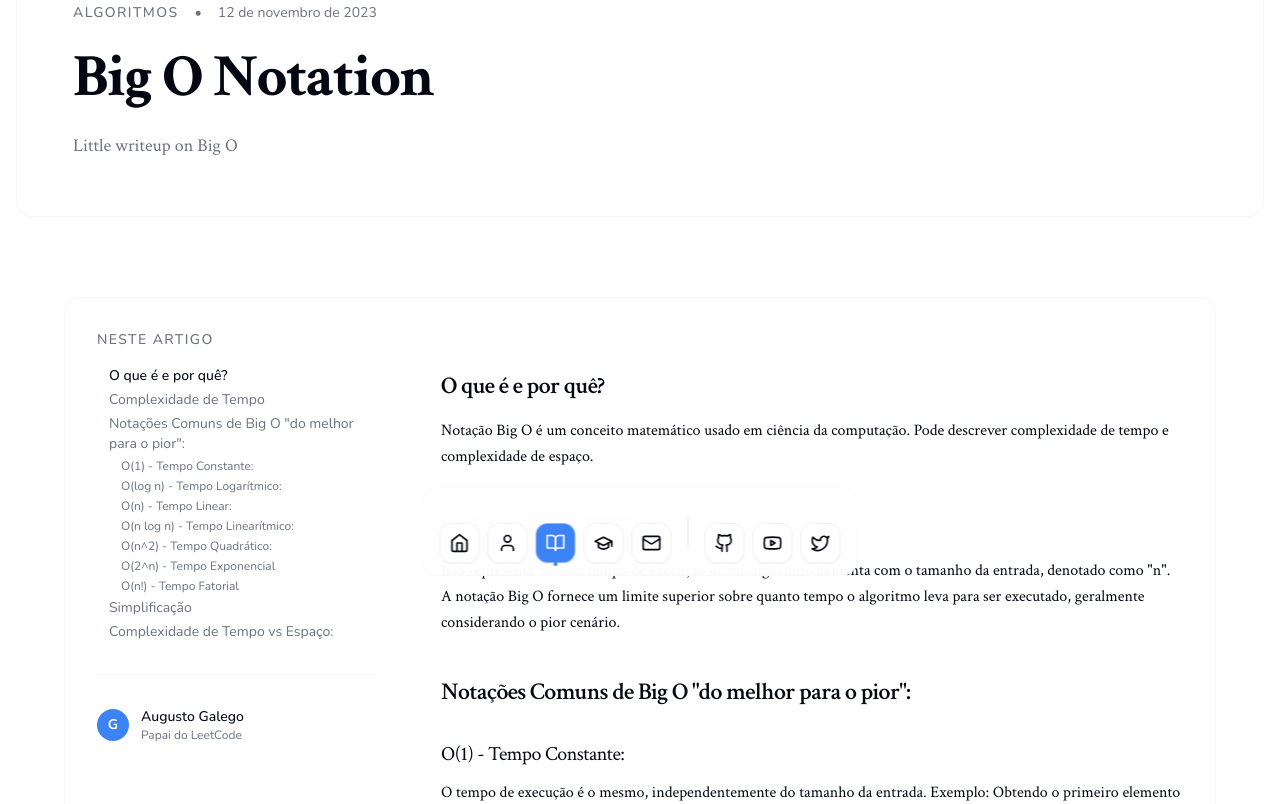
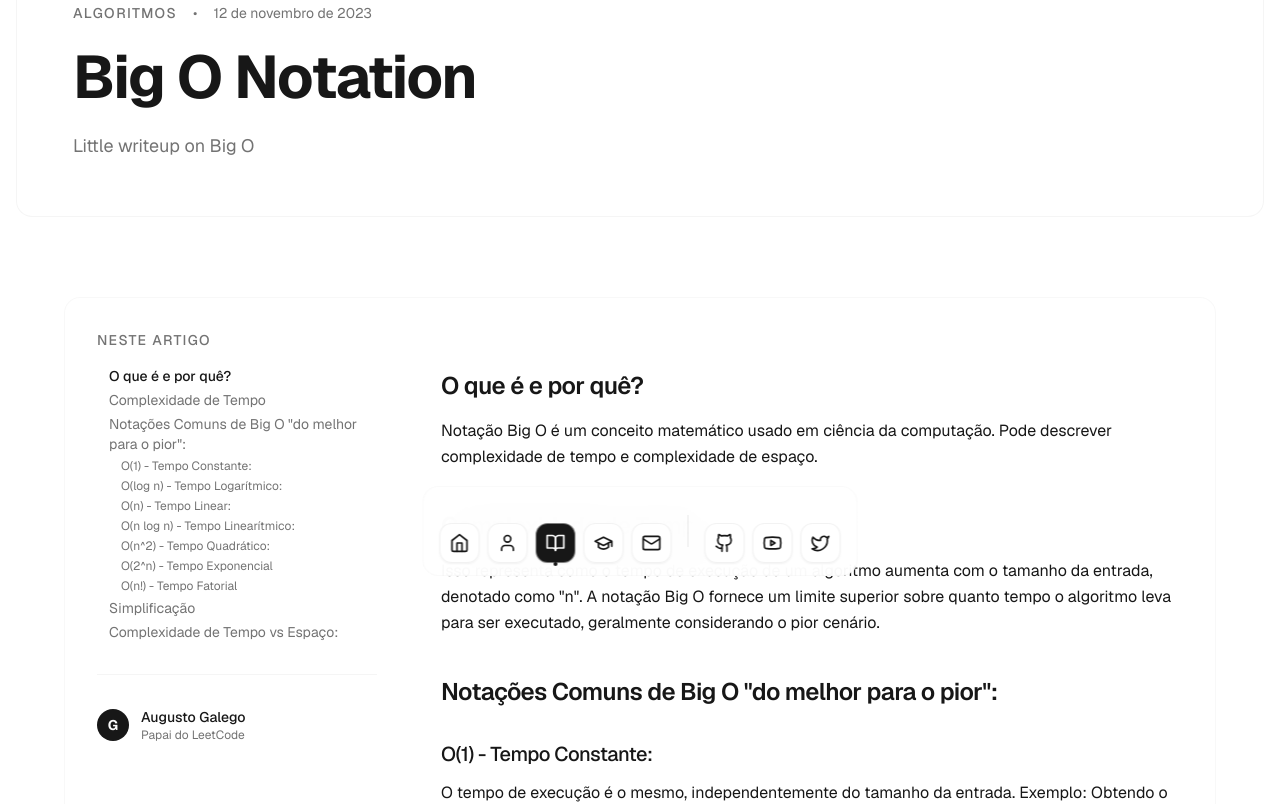
Before and after one commit to gutogalego/augusto-galego, a Next.js app: page /blog/big-o in a window 1280 px wide. Shown: the part 200-1004 px from the top of the page. Built offline with nearby package versions, Linux system fonts and the light colour scheme.

Commit message:
chore: add geist package and update Tailwind CSS configuration for font settings

```diff
--- a/package.json
+++ b/package.json
@@ -44,6 +44,7 @@
     "cmdk": "^0.2.0",
     "date-fns": "^2.30.0",
     "framer-motion": "^12.23.12",
+    "geist": "^1.5.1",
     "lucide-react": "^0.279.0",
     "marked": "^16.2.1",
     "next": "^15.0.0",
--- a/src/app/layout.tsx
+++ b/src/app/layout.tsx
@@ -2,31 +2,9 @@ import { Footer, Navigation } from '@/components/layout'
 import { CanvasOverlay } from '@/components/ui/canvas-overlay'
 import { DockNavbar } from '@/components/ui/dock-navbar'
 import { PageTransition } from '@/components/ui/page-transition'
+import { GeistMono, GeistSans } from 'geist/font'
 import type { Metadata } from 'next'
-import { Crimson_Text, JetBrains_Mono, Nunito } from 'next/font/google'
 import '@/styles/globals.css'
-
-// Sans-serif para UI e navegação
-const nunito = Nunito({
-  subsets: ['latin'],
-  variable: '--font-sans',
-  display: 'swap',
-})
-
-// Serif para títulos e conteúdo editorial
-const crimsonText = Crimson_Text({
-  subsets: ['latin'],
-  weight: ['400', '600', '700'],
-  variable: '--font-serif',
-  display: 'swap',
-})
-
-// Monospace para código e detalhes técnicos
-const jetbrainsMono = JetBrains_Mono({
-  subsets: ['latin'],
-  variable: '--font-mono',
-  display: 'swap',
-})
 
 export const metadata: Metadata = {
   title: {
@@ -142,7 +120,7 @@ export default function RootLayout({
         />
       </head>
       <body
-        className={`${nunito.variable} ${crimsonText.variable} ${jetbrainsMono.variable} font-sans antialiased`}
+        className={`${GeistSans.variable} ${GeistMono.variable} font-sans antialiased`}
       >
         <CanvasOverlay />
         <div className="flex min-h-screen flex-col relative z-10">
--- a/src/components/layout/footer.tsx
+++ b/src/components/layout/footer.tsx
@@ -1,4 +1,3 @@
-import { Button } from '@/components/ui/button'
 import { Separator } from '@/components/ui/separator'
 import { Github, Linkedin, Mail, MapPin, Twitter, Youtube } from 'lucide-react'
 import Link from 'next/link'
--- a/src/components/ui/button.tsx
+++ b/src/components/ui/button.tsx
@@ -9,14 +9,13 @@ const buttonVariants = cva(
   {
     variants: {
       variant: {
-        default:
-          'bg-primary text-primary-foreground shadow hover:bg-primary/90',
+        default: 'bg-primary text-primary-foreground hover:bg-primary/90',
         destructive:
-          'bg-destructive text-destructive-foreground shadow-sm hover:bg-destructive/90',
+          'bg-destructive text-destructive-foreground hover:bg-destructive/90',
         outline:
-          'border border-input bg-transparent shadow-sm hover:bg-accent hover:text-accent-foreground',
+          'border border-input bg-transparent hover:bg-accent hover:text-accent-foreground',
         secondary:
-          'bg-secondary text-secondary-foreground shadow-sm hover:bg-secondary/80',
+          'bg-secondary text-secondary-foreground hover:bg-secondary/80',
         ghost: 'hover:bg-accent hover:text-accent-foreground',
         link: 'text-primary underline-offset-4 hover:underline',
       },
--- a/src/styles/globals.css
+++ b/src/styles/globals.css
@@ -5,32 +5,32 @@
 @layer base {
   :root {
     --background: 0 0% 100%;
-    --foreground: 224 71% 4%;
+    --foreground: 0 0% 9%;
 
     --card: 0 0% 100%;
-    --card-foreground: 224 71% 4%;
+    --card-foreground: 0 0% 9%;
 
     --popover: 0 0% 100%;
-    --popover-foreground: 224 71% 4%;
+    --popover-foreground: 0 0% 9%;
 
-    --primary: 217 91% 60%;
+    --primary: 0 0% 9%;
     --primary-foreground: 0 0% 98%;
 
-    --secondary: 220 13% 91%;
-    --secondary-foreground: 224 71% 4%;
+    --secondary: 0 0% 96%;
+    --secondary-foreground: 0 0% 9%;
 
-    --muted: 220 14% 96%;
-    --muted-foreground: 220 8.9% 46.1%;
+    --muted: 0 0% 96%;
+    --muted-foreground: 0 0% 45%;
 
-    --accent: 217 91% 60%;
-    --accent-foreground: 0 0% 98%;
+    --accent: 0 0% 96%;
+    --accent-foreground: 0 0% 9%;
 
     --destructive: 0 84.2% 60.2%;
     --destructive-foreground: 0 0% 98%;
 
-    --border: 220 13% 91%;
-    --input: 220 13% 91%;
-    --ring: 217 91% 60%;
+    --border: 0 0% 90%;
+    --input: 0 0% 90%;
+    --ring: 0 0% 9%;
 
     --radius: 0.75rem;
   }
@@ -87,15 +87,15 @@
   }
 
   .text-display {
-    @apply font-serif text-4xl md:text-5xl lg:text-6xl font-bold tracking-tight leading-[1.1];
+    @apply font-sans text-4xl md:text-5xl lg:text-6xl font-bold tracking-tight leading-[1.1];
   }
 
   .text-headline {
-    @apply font-serif text-2xl md:text-3xl lg:text-4xl font-semibold tracking-tight leading-tight;
+    @apply font-sans text-2xl md:text-3xl lg:text-4xl font-semibold tracking-tight leading-tight;
   }
 
   .text-title {
-    @apply font-serif text-xl md:text-2xl font-semibold tracking-tight;
+    @apply font-sans text-xl md:text-2xl font-semibold tracking-tight;
   }
 
   .text-subtitle {
@@ -104,11 +104,11 @@
   }
 
   .text-body {
-    @apply font-serif text-base leading-relaxed;
+    @apply font-sans text-base leading-relaxed;
   }
 
   .text-body-large {
-    @apply font-serif text-lg leading-relaxed;
+    @apply font-sans text-lg leading-relaxed;
   }
 
   .text-caption {
@@ -125,7 +125,7 @@
   h4,
   h5,
   h6 {
-    @apply font-serif font-semibold tracking-tight;
+    @apply font-sans font-semibold tracking-tight;
   }
 
   h1 {
@@ -155,7 +155,7 @@
 
 @layer components {
   .gradient-text {
-    @apply bg-gradient-to-r from-primary to-accent bg-clip-text text-transparent;
+    @apply text-foreground;
   }
 
   .tech-card {
@@ -163,7 +163,7 @@
   }
 
   .hero-section {
-    @apply relative overflow-hidden bg-gradient-to-br from-background via-muted/20 to-secondary/30;
+    @apply relative overflow-hidden bg-background;
   }
 
   .canvas-bg {
@@ -196,15 +196,15 @@
 
   .prose-elegant {
     @apply prose prose-lg max-w-none;
-    @apply prose-headings:font-serif prose-headings:font-semibold prose-headings:tracking-tight prose-headings:text-foreground;
-    @apply prose-p:font-serif prose-p:leading-relaxed prose-p:text-foreground prose-p:text-base;
-    @apply prose-a:font-serif prose-a:text-primary prose-a:no-underline hover:prose-a:underline prose-a:underline-offset-2;
+    @apply prose-headings:font-sans prose-headings:font-semibold prose-headings:tracking-tight prose-headings:text-foreground;
+    @apply prose-p:font-sans prose-p:leading-relaxed prose-p:text-foreground prose-p:text-base;
+    @apply prose-a:font-sans prose-a:text-foreground prose-a:no-underline hover:prose-a:underline prose-a:underline-offset-2;
     @apply prose-strong:font-semibold prose-strong:text-foreground;
-    @apply prose-em:font-serif prose-em:italic;
-    @apply prose-code:font-mono prose-code:text-primary prose-code:bg-muted prose-code:px-1.5 prose-code:py-0.5 prose-code:rounded prose-code:text-sm prose-code:font-medium;
+    @apply prose-em:font-sans prose-em:italic;
+    @apply prose-code:font-mono prose-code:text-foreground prose-code:bg-muted prose-code:px-1.5 prose-code:py-0.5 prose-code:rounded prose-code:text-sm prose-code:font-medium;
     @apply prose-pre:bg-muted prose-pre:border prose-pre:font-mono prose-pre:text-sm prose-pre:rounded-lg;
-    @apply prose-blockquote:border-l-primary prose-blockquote:font-serif prose-blockquote:italic prose-blockquote:text-muted-foreground;
-    @apply prose-ul:font-serif prose-ol:font-serif;
+    @apply prose-blockquote:border-l-foreground prose-blockquote:font-sans prose-blockquote:italic prose-blockquote:text-muted-foreground;
+    @apply prose-ul:font-sans prose-ol:font-sans;
     @apply prose-li:text-foreground prose-li:leading-relaxed;
     @apply prose-hr:border-border;
     line-height: 1.7;
@@ -244,7 +244,7 @@
   }
 
   .prose-elegant blockquote {
-    @apply border-l-2 border-primary/20 pl-6 italic font-serif text-lg;
+    @apply border-l-2 border-foreground/20 pl-6 italic font-sans text-lg;
   }
 
   .prose-elegant table {
--- a/tailwind.config.ts
+++ b/tailwind.config.ts
@@ -18,9 +18,8 @@ export default {
     },
     extend: {
       fontFamily: {
-        sans: ['var(--font-sans)', 'system-ui', 'sans-serif'], // Nunito
-        serif: ['var(--font-serif)', 'Georgia', 'serif'], // Crimson Text
-        mono: ['var(--font-mono)', 'Menlo', 'monospace'], // JetBrains Mono
+        sans: ['var(--font-geist-sans)', 'system-ui', 'sans-serif'],
+        mono: ['var(--font-geist-mono)', 'Menlo', 'monospace'],
       },
       colors: {
         border: 'hsl(var(--border))',
```
Also changed, not shown: 1 other file (tests, documents, lock files or other folders).
